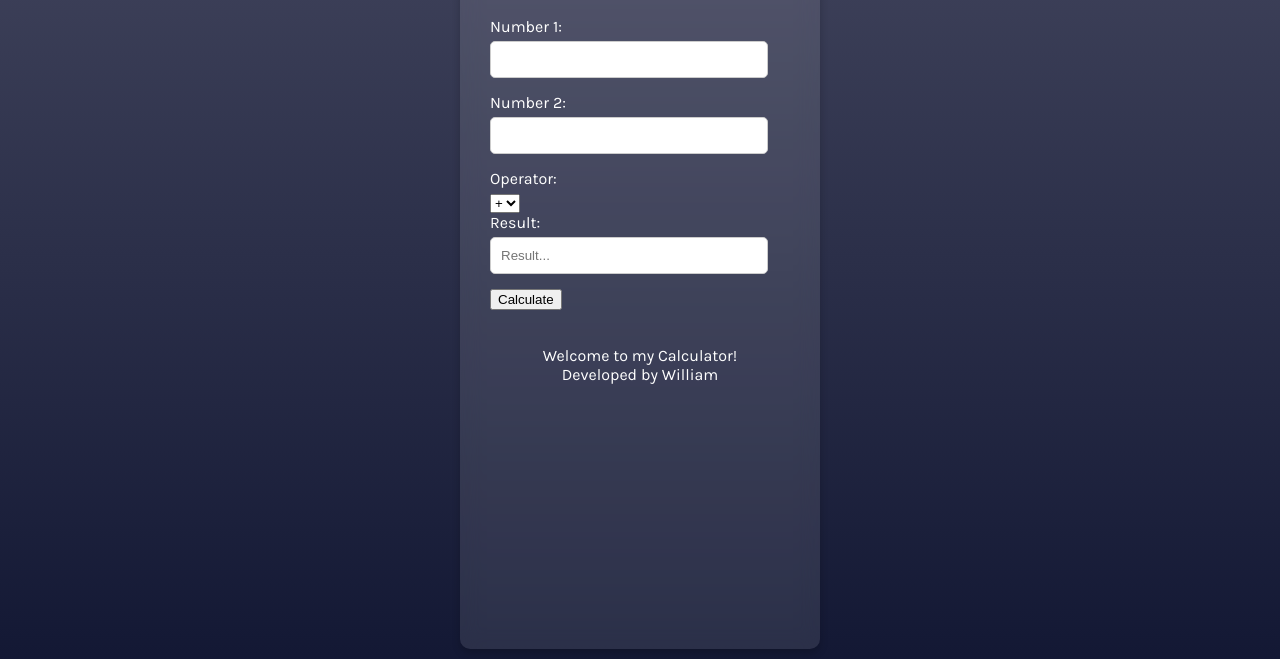
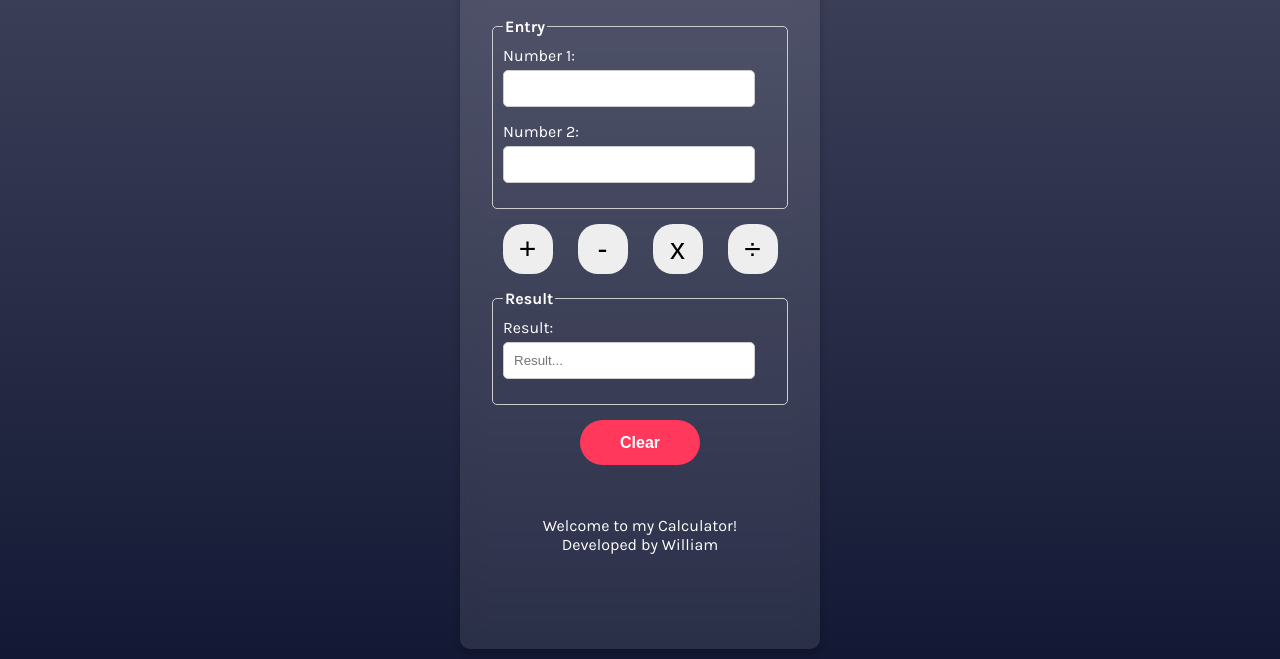
Before and after one commit to Willhoooo/Basic-Calculator, a plain HTML site: page index.html in a window 1280 px wide. Shown: the part 141-800 px from the top of the page. Drawn offline with Linux system fonts and the light colour scheme.

Commit message:
Update index.html

```diff
--- a/index.html
+++ b/index.html
@@ -8,37 +8,32 @@
 </head>
 <body>
     <div class="calculator-container">
-
         <h1>Calculator</h1>
-
-        <label for="num1">Number 1:</label>
-        <input type="number" id="num1">
-        <label for="num2">Number 2:</label>
-        <input type="number" id="num2">
-        <label for="operator">Operator:</label>
-
-        <select id="operator">
-            <option value="+">+</option>
-            <option value="-">-</option>
-            <option value="x">x</option>
-            <option value="/">/</option>
-        </select>
-
-        <label for="result">Result:</label>
-        <input readonly placeholder="Result..."
-        type="text" id="result">
-
-        <button onclick="process()">Calculate</button>
-
+        <fieldset>
+            <legend>Entry</legend>
+            <label for="num1">Number 1:</label>
+            <input type="number" id="num1">
+            <label for="num2">Number 2:</label>
+            <input type="number" id="num2">
+        </fieldset>
+        <div class="operators">
+            <button class="calc-btn" data-operator="+" aria-label="Add">+</button>
+            <button class="calc-btn" data-operator="-" aria-label="Subtraction">-</button>
+            <button class="calc-btn" data-operator="*" aria-label="Multiply">x</button>
+            <button class="calc-btn" data-operator="/" aria-label="Divide">÷</button>
+        </div>
+        <fieldset>
+            <legend>Result</legend>
+            <label for="result">Result:</label>
+            <input readonly placeholder="Result..." type="text" id="result">
+        </fieldset>
+        <div class="actions">
+            <button class="clear">Clear</button>
+        </div>
         <footer>
-            <p>Welcome to my Calculator!
-            <br>Developed by William</p>
+            <p>Welcome to my Calculator!<br>Developed by William</p>
         </footer>
-
-        <script
-        src="script.js">
-        </script>
-
     </div>
+    <script src="script.js"></script>
 </body>
 </html>
```
